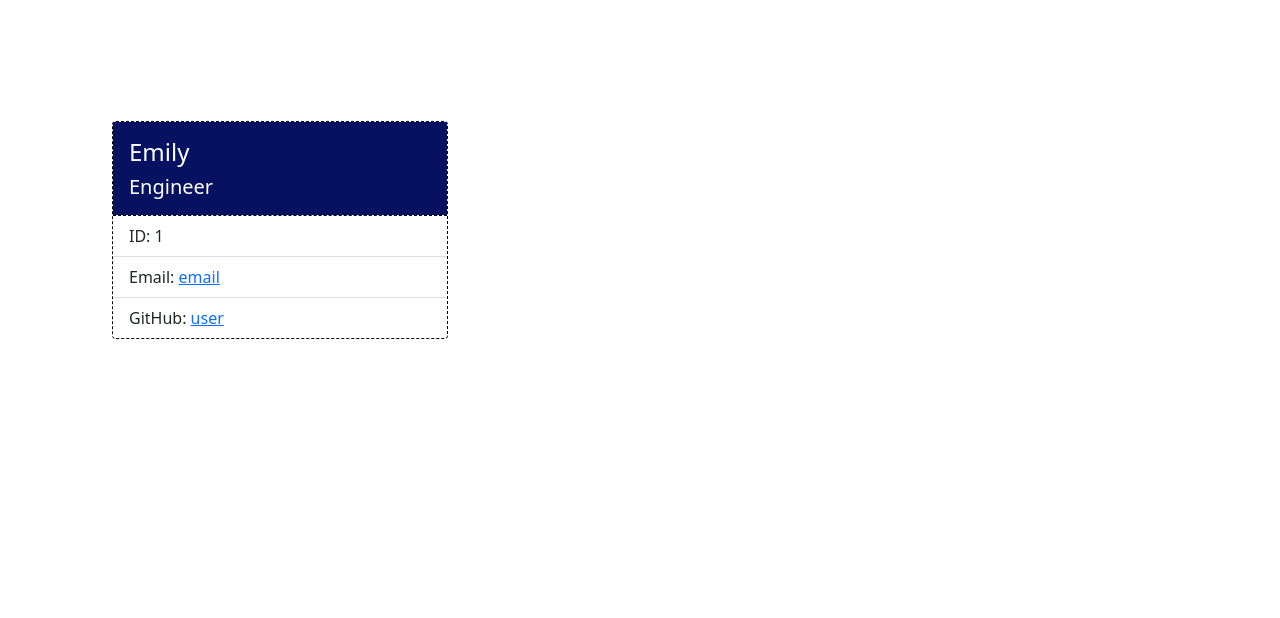
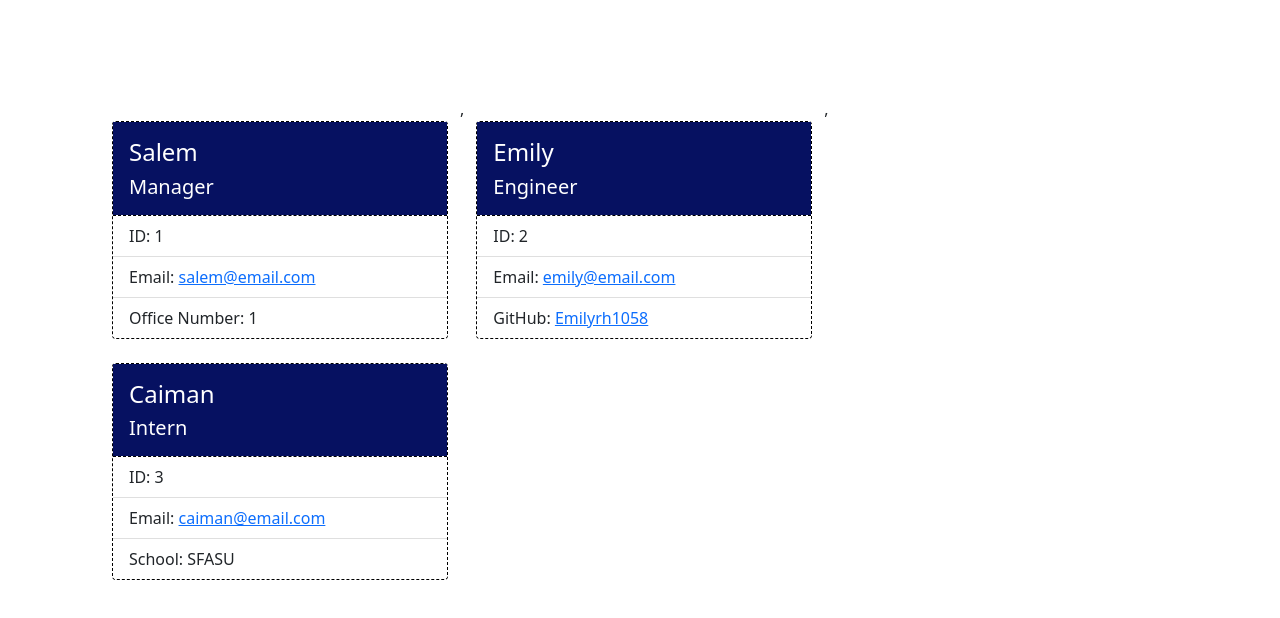
Before and after one commit to Emilyrh1058/Ch-10---Team-Profile-Generator, a website: page index.html in a window 1280 px wide. Shown: the part 100-718 px from the top of the page. Drawn offline with nearby package versions, Linux system fonts and the light colour scheme.

```diff
--- a/index.html
+++ b/index.html
@@ -20,13 +20,41 @@
       <div class="col">
       <div class="card h-100">
         <div class="card-body">
+          <h4 class="card-title">Salem</h4>
+          <h5 class="card-text">Manager</h5>
+        </div>
+        <ul class="list-group list-group-flush">
+          <li class="list-group-item">ID: 1</li>
+          <li class="list-group-item">Email: <a href="mailto:salem@email.com" class="card-link">salem@email.com</a></li>
+          <li class="list-group-item">Office Number: 1</li>
+        </ul>
+      </div>
+    </div>
+    ,
+      <div class="col">
+      <div class="card h-100">
+        <div class="card-body">
           <h4 class="card-title">Emily</h4>
           <h5 class="card-text">Engineer</h5>
         </div>
         <ul class="list-group list-group-flush">
-          <li class="list-group-item">ID: 1</li>
-          <li class="list-group-item">Email: <a href="mailto:email" class="card-link">email</a></li>
-          <li class="list-group-item">GitHub: <a href="https://github.com/user" target="_blank" class="card-link">user</a></li>
+          <li class="list-group-item">ID: 2</li>
+          <li class="list-group-item">Email: <a href="mailto:emily@email.com" class="card-link">emily@email.com</a></li>
+          <li class="list-group-item">GitHub: <a href="https://github.com/Emilyrh1058" target="_blank" class="card-link">Emilyrh1058</a></li>
+        </ul>
+      </div>
+    </div>
+    ,
+      <div class="col">
+      <div class="card h-100">
+        <div class="card-body">
+          <h4 class="card-title">Caiman</h4>
+          <h5 class="card-text">Intern</h5>
+        </div>
+        <ul class="list-group list-group-flush">
+          <li class="list-group-item">ID: 3</li>
+          <li class="list-group-item">Email: <a href="mailto:caiman@email.com" class="card-link">caiman@email.com</a></li>
+          <li class="list-group-item">School: SFASU</li>
         </ul>
       </div>
     </div>
```
Also changed, not shown: README.md.
